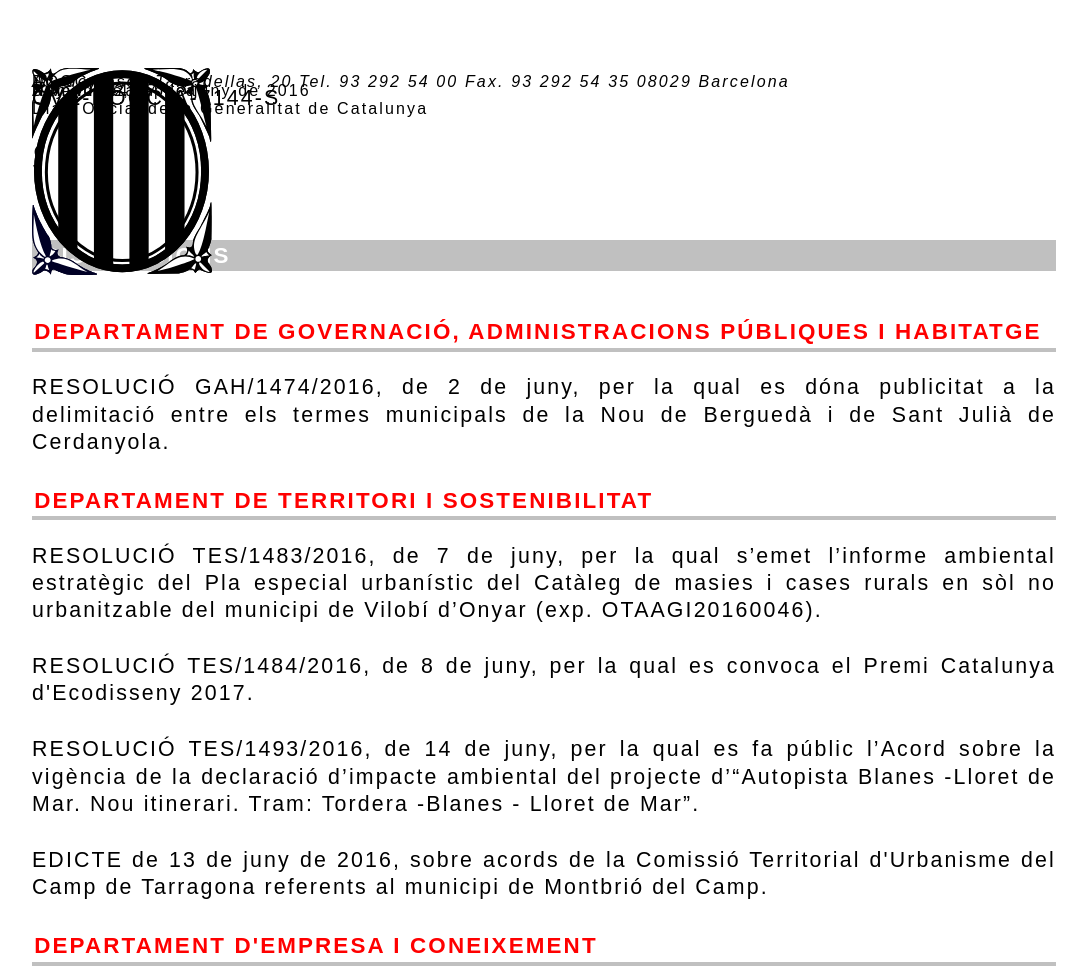
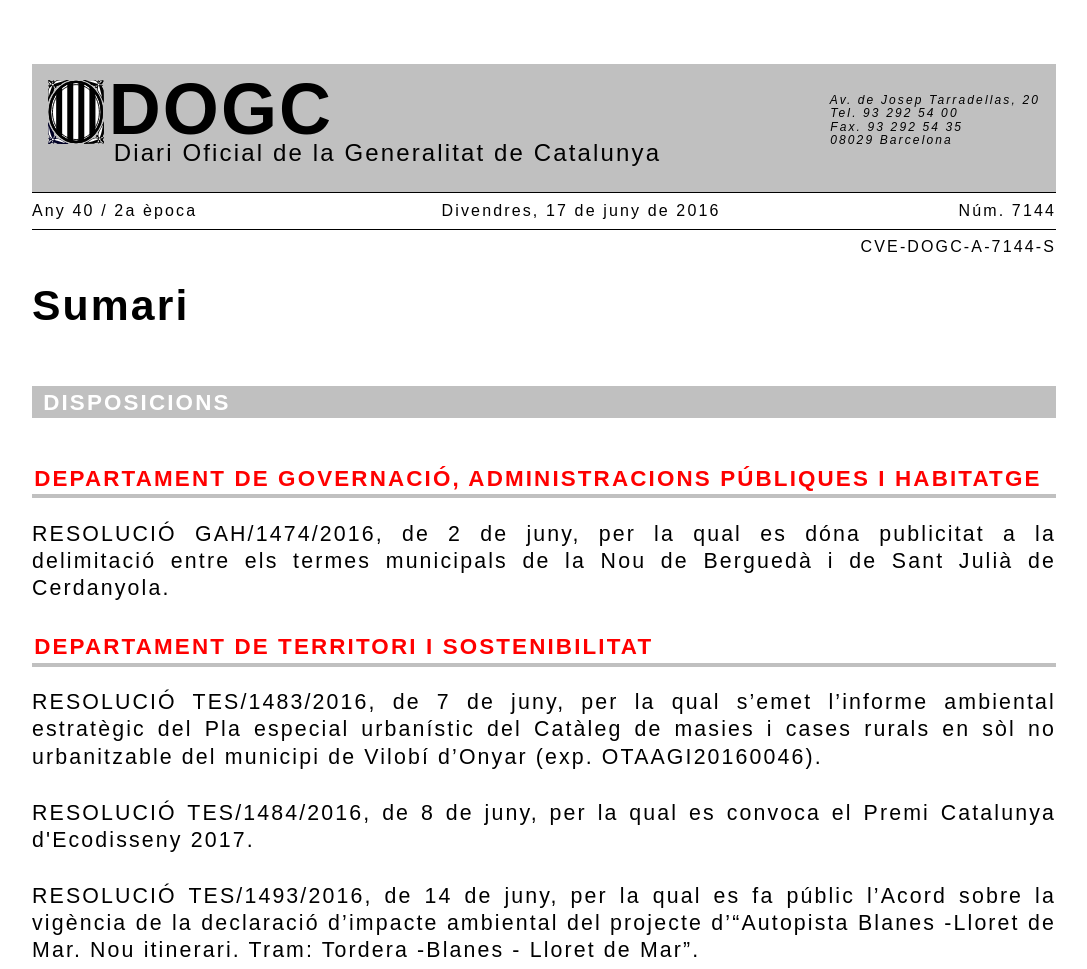
Before and after one commit to JOVIPE/ejercicios, a website: page public_html/Exercici8/Exercici8.html in a window 1280 px wide. Shown: the top 969 px of the page, without its empty margins (96-1183 px from the left). Drawn offline with Linux system fonts and the light colour scheme.

Commit message:
23062016

```diff
--- a/public_html/Exercici8/css/Exercici8.css
+++ b/public_html/Exercici8/css/Exercici8.css
@@ -13,11 +13,6 @@
     margin: 0 0 1.8rem;
 }
 
-header #logo, header #cab, header #cve{
-    margin-top: 0;
-    padding: 0.2em 0;
-    position: relative;
-}
 
 section>h1{
     background-color: #c0c0c0;
@@ -81,3 +76,68 @@
     text-decoration: none;
     color: blueviolet;
 }
+header #logo, header #cab, header #cve{
+    margin-top: 0;
+    padding: 0.2em 0;
+    position: relative;
+}
+header #cab {
+   border-bottom: 1px solid black;
+   border-top: 1px solid black;
+}
+header #cab ul li:first-of-type{
+    position: relative;
+
+}
+header #cab ul li:nth-of-type(2){
+    left: 40%;
+}
+header #cab ul li:nth-of-type(3){
+    right: 0;
+}
+header #cve{
+    text-align: right;
+    font-size: 1rem;
+}
+header #logo{
+    padding: 1rem;
+    position: relative;
+    background-color: #c0c0c0;
+    min-height: 6rem;
+    margin-top: 0;
+}
+header #logo ul li:nth-child(1){
+    position: relative;
+}
+header #logo ul li img{
+    height: 4rem;
+}
+header #logo #Titulo{
+    font-size: 4.5rem;
+    font-weight: bold;
+    font-stretch: semi-condensed;
+    left: -5px;
+    position: relative;
+
+}
+header #logo ul li:nth-child(2){
+    margin-left: 10px;
+    top: 1rem;
+    font-size: 1.5rem;
+}
+header #logo ul li span{
+    margin:0;
+    padding:0;
+    text-align:left;
+}
+header #logo ul li:nth-child(3){
+    right:0;
+}
+
+header #logo ul li address{
+    white-space:pre;
+    text-align: left;
+    font-style: none;
+    font-size: 0.75rem;
+    line-height:0.85rem;
+}
```
Also changed, not shown: public_html/Exercici8/Exercici8.html (+2 -2 lines).
